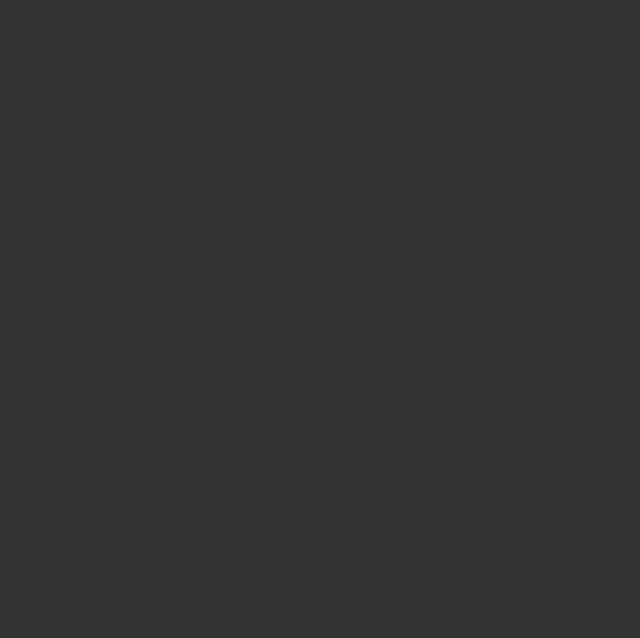
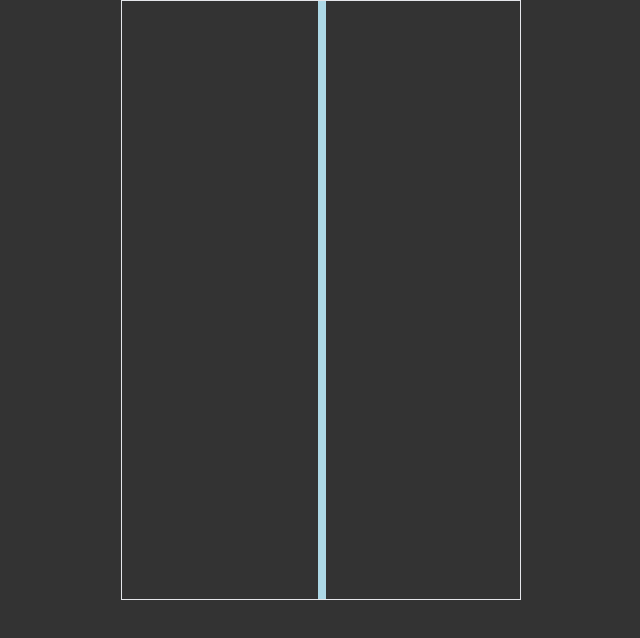
Before and after one commit to gabjuh/webdev-portfolio, a React (Vite) app: page / in a window 1280 px wide. Shown: the top 638 px of the page, without its empty margins (319-959 px from the left). Built offline with nearby package versions, Linux system fonts and the light colour scheme.

Commit message:
create svg tag, Stock Branch

```diff
--- a/src/component/CvTree.tsx
+++ b/src/component/CvTree.tsx
@@ -1,5 +1,6 @@
 import React, { useState } from 'react';
 import Branch from './Branch';
+import Tube from './Tube';
 
 
 const CvTree = () => {
@@ -32,8 +33,40 @@ const CvTree = () => {
     q -${size} 0 -${size} -${size}
   `;
 
+  // Stock
+  const [stockHeight, setStockHeight] = useState<number>(600);
+
+  // Svg
+  const [svgHeight, setSvgHeight] = useState<number>(600);
+  const [svgWidth, setSvgWidth] = useState<number>(400);
+
+
   return (
     <>
+
+      <svg
+        height={svgHeight}
+        // width={strokeWidth}
+        width={svgWidth}
+        className={`
+          mx-auto border
+        `}
+      >
+
+        {/* Stock */}
+        <Tube
+          height={stockHeight}
+          branchWidth={width}
+          // color={color}
+          color={'lightblue'}
+          strokeWidth={strokeWidth}
+          direction={direction}
+          startPos={svgWidth / 2}
+          isStock={true}
+        />
+
+
+        {/*
         <Branch
           height={height}
           width={width}
@@ -43,11 +76,9 @@ const CvTree = () => {
           startPos={startPos}
           direction={'left'}
           bend={[bendRight, bendLeft]}
-      />
-      <svg
-        height={height}
-        width={strokeWidth}
-      >
+        /> */}
+
+
 
       </svg>
     </>
```
Lines whose indentation alone changed are shown as unchanged.
